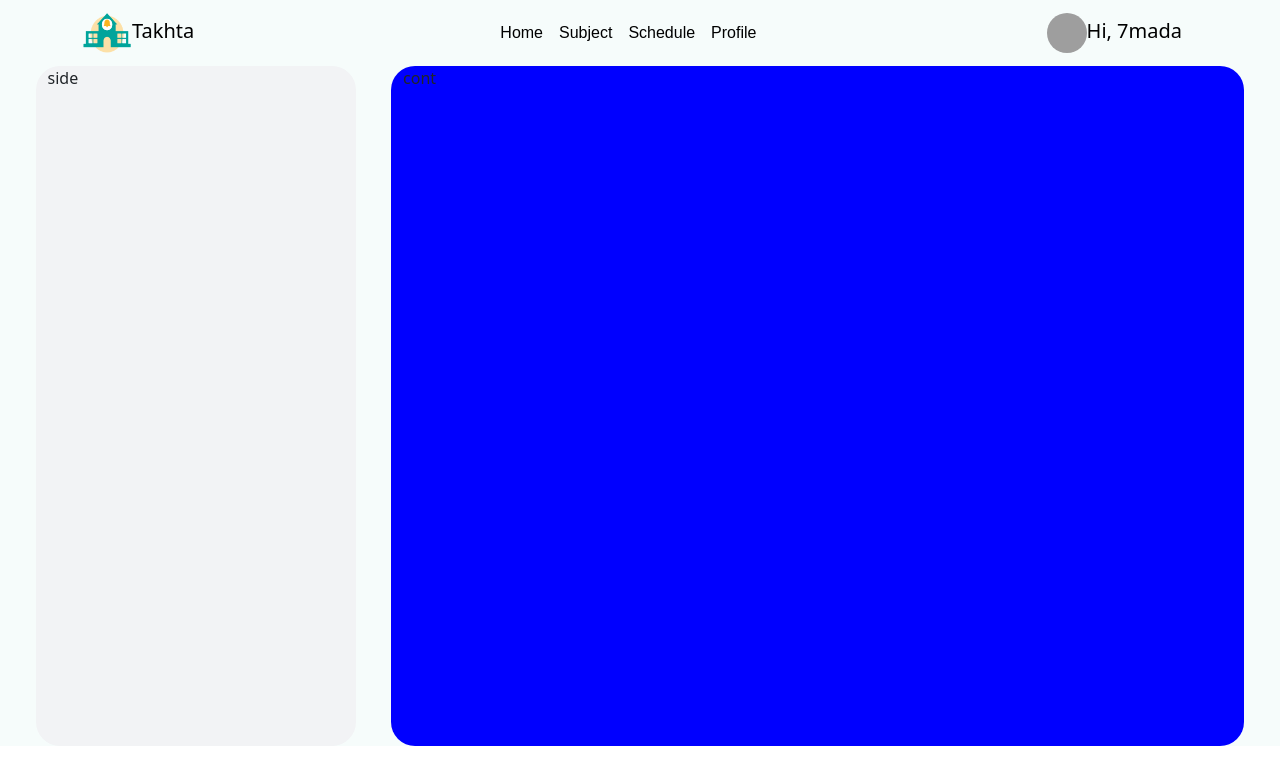
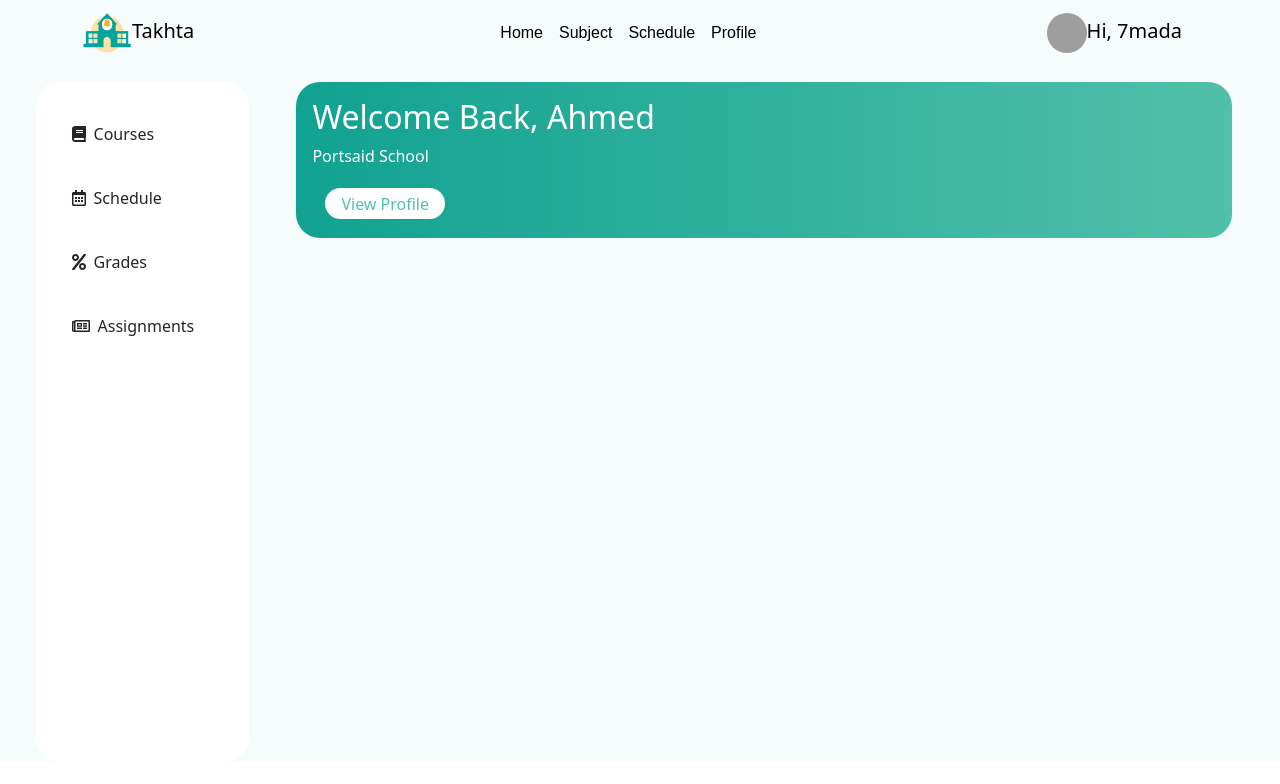
Before and after one commit to MennaMoOmar/Takhta-Front-End, a React (Create React App) app: page /stddashboard in a window 1280 px wide. Shown: the top 784 px of the page. Built offline with nearby package versions, Linux system fonts and the light colour scheme; grey boxes are pictures that could not be loaded.

Commit message:
create student dashboard, navbar, sideNav, header

```diff
--- a/src/components/StudentDashboard/stdcontent.jsx
+++ b/src/components/StudentDashboard/stdcontent.jsx
@@ -1,10 +1,11 @@
 import React from "react";
 
+import StdHeader from'./stdheader';
 
 const StdContent = () => {
   return (
     <React.Fragment>
-      cont
+      <StdHeader></StdHeader>
     </React.Fragment>
   );
 };
--- a/src/components/StudentDashboard/stddashboard.jsx
+++ b/src/components/StudentDashboard/stddashboard.jsx
@@ -11,10 +11,10 @@ const StdDashboard = () => {
         <StdNavBar></StdNavBar>
         <div className="container-fluid dashboard">
           <div className="row dashboard__row">
-            <div className="col-lg-3 dashboard__sidenav">
+            <div className="col-lg-2 dashboard__sidenav">
               <StdSideNav></StdSideNav>
             </div>
-            <div className="col-lg-8 dashboard__content">
+            <div className="col-lg-9 dashboard__content">
               <StdContent></StdContent>
             </div>
           </div>
--- /dev/null
+++ b/src/components/StudentDashboard/stdheader.jsx
@@ -0,0 +1,17 @@
+import React from "react";
+
+const StdHeader = () => {
+  return (
+    <React.Fragment>
+      <div className="stdheader">
+        <h2 className="stdheader__header">Welcome Back, Ahmed</h2>
+        <p className="stdheader__para">Portsaid School</p>
+        <button className="button btn">
+          <span className="button__link3">View Profile</span>
+        </button>
+      </div>
+    </React.Fragment>
+  );
+};
+
+export default StdHeader;
--- a/src/components/StudentDashboard/stdsidenav.jsx
+++ b/src/components/StudentDashboard/stdsidenav.jsx
@@ -1,10 +1,28 @@
 import React from "react";
-
 
 const StdSideNav = () => {
   return (
     <React.Fragment>
-      side
+      <div className="container sidenav">
+        <ul className="sidenav__list">
+          <li className="sidenav__list__item">
+            <i className="fas fa-book sidenav__list__item__icon"></i>
+            <span className="sidenav__list__item__span">Courses</span>
+          </li>
+          <li className="sidenav__list__item">
+            <i className="far fa-calendar-alt sidenav__list__item__icon"></i>
+            <span className="sidenav__list__item__span">Schedule</span>
+          </li>
+          <li className="sidenav__list__item">
+            <i className="fas fa-percent sidenav__list__item__icon"></i>
+            <span className="sidenav__list__item__span">Grades</span>
+          </li>
+          <li className="sidenav__list__item">
+            <i className="far fa-newspaper sidenav__list__item__icon"></i>
+            <span className="sidenav__list__item__span">Assignments</span>
+          </li>
+        </ul>
+      </div>
     </React.Fragment>
   );
 };
--- a/src/sass/components/_button.scss
+++ b/src/sass/components/_button.scss
@@ -1,25 +1,37 @@
-.button{
-    &__link{
+.button {
+  &__link {
     border-radius: 30px;
     background-color: $colmainbtn;
     color: $colfontsecondary;
     padding: 0.3rem 1rem;
-        &:hover{
+    &:hover {
       color: $colfontsecondary;
       background-color: $colmain;
       cursor: pointer;
     }
   }
 
-    &__link2{
+  &__link2 {
     border-radius: 30px;
     background-color: $colsecondarybtn;
     color: $colfontsecondary;
     padding: 0.3rem 1rem;
-        &:hover{
+    &:hover {
       color: $colfontsecondary;
       background-color: $colsecondary;
       cursor: pointer;
     }
   }
+
+  &__link3 {
+    border-radius: 30px;
+    color: $colmain;
+    background-color: $colfontsecondary;
+    padding: 0.3rem 1rem;
+    &:hover {
+      color: $colmain;
+      background-color: $colfontsecondary;
+      cursor: pointer;
     }
+  }
+}
--- a/src/sass/layout/_dashboard.scss
+++ b/src/sass/layout/_dashboard.scss
@@ -1,15 +1,15 @@
 .dashboard{
     &__row{
-        justify-content: space-evenly
+        justify-content: space-evenly;
+        padding-top: 1rem;
     }
     &__sidenav{
-        background-color: $colbgdiv;
+        background-color: $colfontsecondary;
         border-radius: 1.5rem;
         min-height: 85vh;
+        padding: 2rem 0rem;
     }
     &__content{
-        background-color: blue;
-        border-radius: 1.5rem;
         min-height: 85vh;
     }
 }
--- /dev/null
+++ b/src/sass/layout/_dashboardheader.scss
@@ -0,0 +1,11 @@
+.stdheader{
+    border-radius: 1.5rem;
+    padding: 1rem;
+    background-image: linear-gradient(to right, $colmainbtn , $colmain);
+    &__header{
+        color: $colfontsecondary;
+    }
+    &__para{
+        color: $colfontsecondary;
+    }
+}
--- /dev/null
+++ b/src/sass/layout/_sidenavbar.scss
@@ -0,0 +1,19 @@
+.sidenav {
+  &__list {
+    padding-left: 0rem;
+    &__item {
+      list-style: none;
+      margin-bottom: 1.5rem;
+      padding: 0.5rem 0rem;
+      &:hover {
+        color: $colmain;
+        cursor: pointer;
+      }
+      &__icon {
+        margin-right: 0.5rem;
+      }
+      //   &__span {
+      //   }
+    }
+  }
+}
--- a/src/sass/main.scss
+++ b/src/sass/main.scss
@@ -9,3 +9,5 @@
 //--------------------------layout---------------------
 @import "layout/navbar";
 @import "layout/dashboard";
+@import "layout/sidenavbar";
+@import "layout/dashboardheader";
```
Lines whose indentation alone changed are shown as unchanged.
